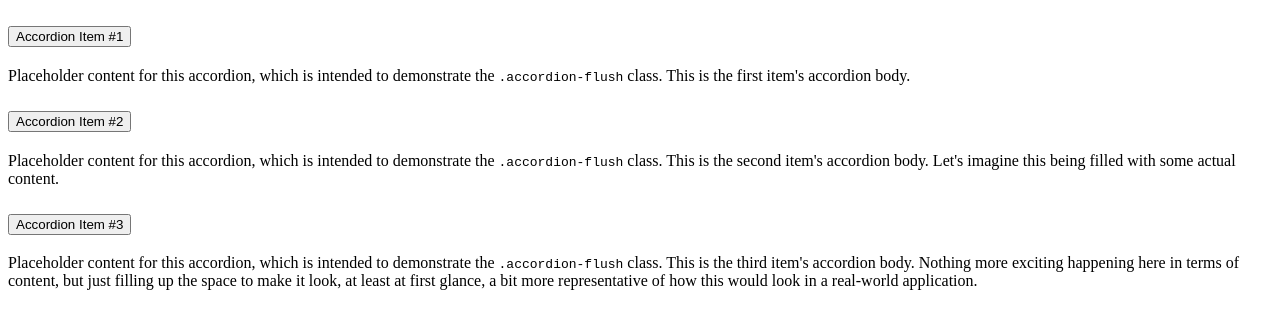
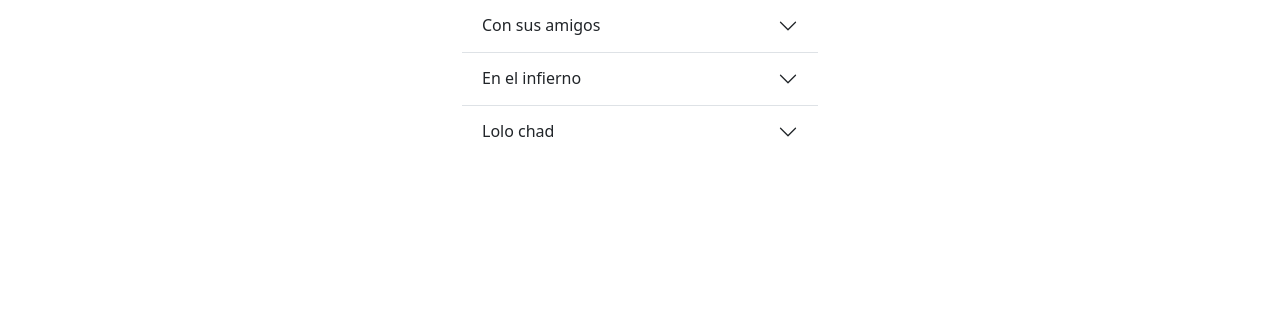
Before and after one commit to Lolito001/lolito001.github.io, a plain HTML site: page Acordeon.html in a window 1280 px wide. Drawn offline with nearby package versions, Linux system fonts and the light colour scheme.

Commit message:
caca fea

```diff
--- a/Acordeon.html
+++ b/Acordeon.html
@@ -1,36 +1,49 @@
 <!DOCTYPE html>
 <html lang="en">
-<head></head>
+<head>
+  <meta charset="UTF-8">
+  <meta name="viewport" content="width=device-width, initial-scale=1.0">
+  <link rel="stylesheet" href="https://cdn.jsdelivr.net/npm/bootstrap@5.3.2/dist/css/bootstrap.min.css" integrity="sha384-T3c6CoIi6uLrA9TneNEoa7RxnatzjcDSCmG1MXxSR1GAsXEV/Dwwykc2MPK8M2HN" crossorigin="anonymous">
 <body>
+  <div class="container text-center">
+    <div class="row align-items-start">
+      <div class="col">
+      </div>
+      <div class="col">
         <div class="accordion accordion-flush" id="accordionFlushExample">
           <div class="accordion-item">
             <h2 class="accordion-header">
               <button class="accordion-button collapsed" type="button" data-bs-toggle="collapse" data-bs-target="#flush-collapseOne" aria-expanded="false" aria-controls="flush-collapseOne">
-          Accordion Item #1
+                Con sus amigos
               </button>
             </h2>
             <div id="flush-collapseOne" class="accordion-collapse collapse" data-bs-parent="#accordionFlushExample">
-        <div class="accordion-body">Placeholder content for this accordion, which is intended to demonstrate the <code>.accordion-flush</code> class. This is the first item's accordion body.</div>
+              <div class="accordion-body"><img src="fotos/Gigachad_-_clones.jpg" class="d-block w-100" alt="..."></div>
             </div>
           </div>
           <div class="accordion-item">
             <h2 class="accordion-header">
               <button class="accordion-button collapsed" type="button" data-bs-toggle="collapse" data-bs-target="#flush-collapseTwo" aria-expanded="false" aria-controls="flush-collapseTwo">
-          Accordion Item #2
+                En el infierno
               </button>
             </h2>
             <div id="flush-collapseTwo" class="accordion-collapse collapse" data-bs-parent="#accordionFlushExample">
-        <div class="accordion-body">Placeholder content for this accordion, which is intended to demonstrate the <code>.accordion-flush</code> class. This is the second item's accordion body. Let's imagine this being filled with some actual content.</div>
+              <div class="accordion-body"><img src="fotos/elden-ring-frenzied-flame-gigachad.jpg" class="d-block w-100" alt="..."></div>
             </div>
           </div>
           <div class="accordion-item">
             <h2 class="accordion-header">
               <button class="accordion-button collapsed" type="button" data-bs-toggle="collapse" data-bs-target="#flush-collapseThree" aria-expanded="false" aria-controls="flush-collapseThree">
-          Accordion Item #3
+                Lolo chad
               </button>
             </h2>
             <div id="flush-collapseThree" class="accordion-collapse collapse" data-bs-parent="#accordionFlushExample">
-        <div class="accordion-body">Placeholder content for this accordion, which is intended to demonstrate the <code>.accordion-flush</code> class. This is the third item's accordion body. Nothing more exciting happening here in terms of content, but just filling up the space to make it look, at least at first glance, a bit more representative of how this would look in a real-world application.</div>
+              <div class="accordion-body"><img src="fotos/lolo chad 2.jpg" class="d-block w-100" alt="..."></div>
+            </div>
+          </div>
+        </div>
+      </div>
+      <div class="col">
       </div>
     </div>
   </div>
```
Also changed, not shown: index.html (+1 -1 lines), fotos/Gigachad_-_clones.jpg (added), fotos/elden-ring-frenzied-flame-gigachad.jpg (added), fotos/image-5.png (added), fotos/lolo chad 2.jpg (added). Lines whose indentation alone changed are shown as unchanged.
